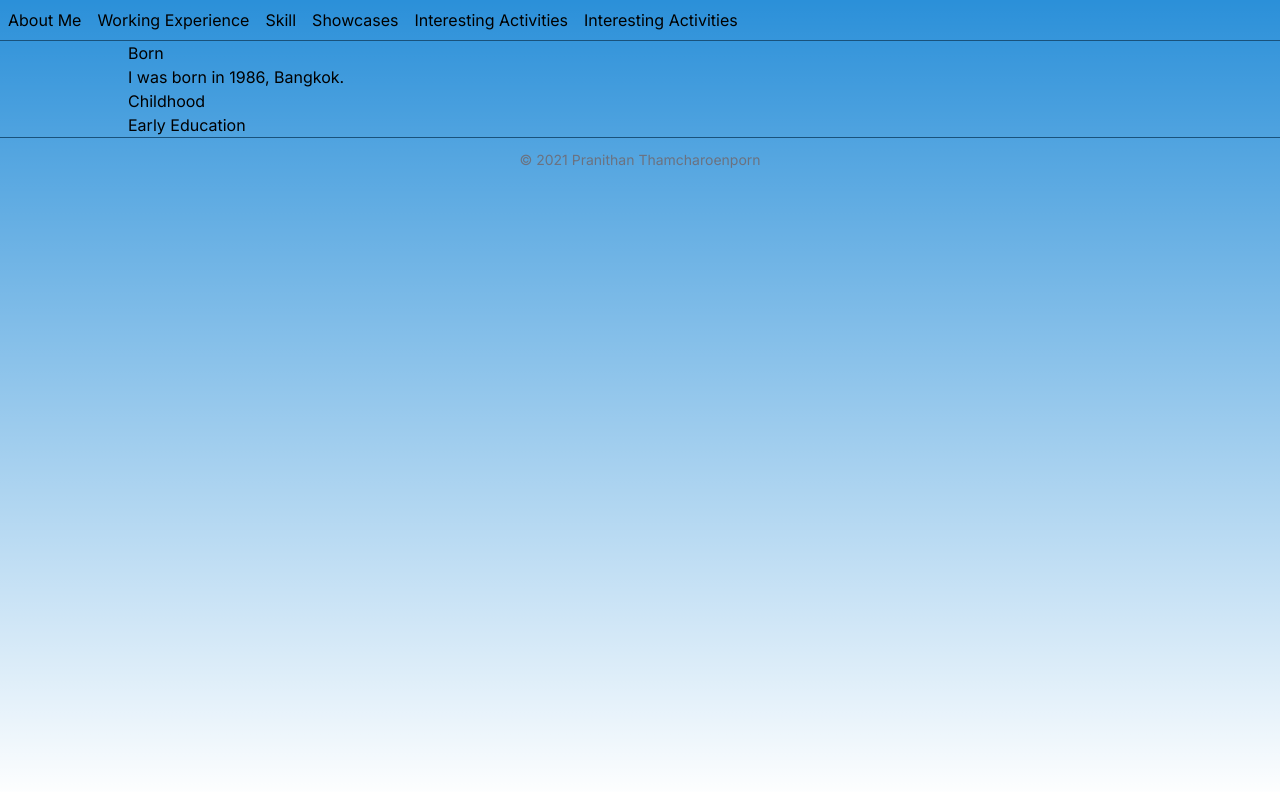
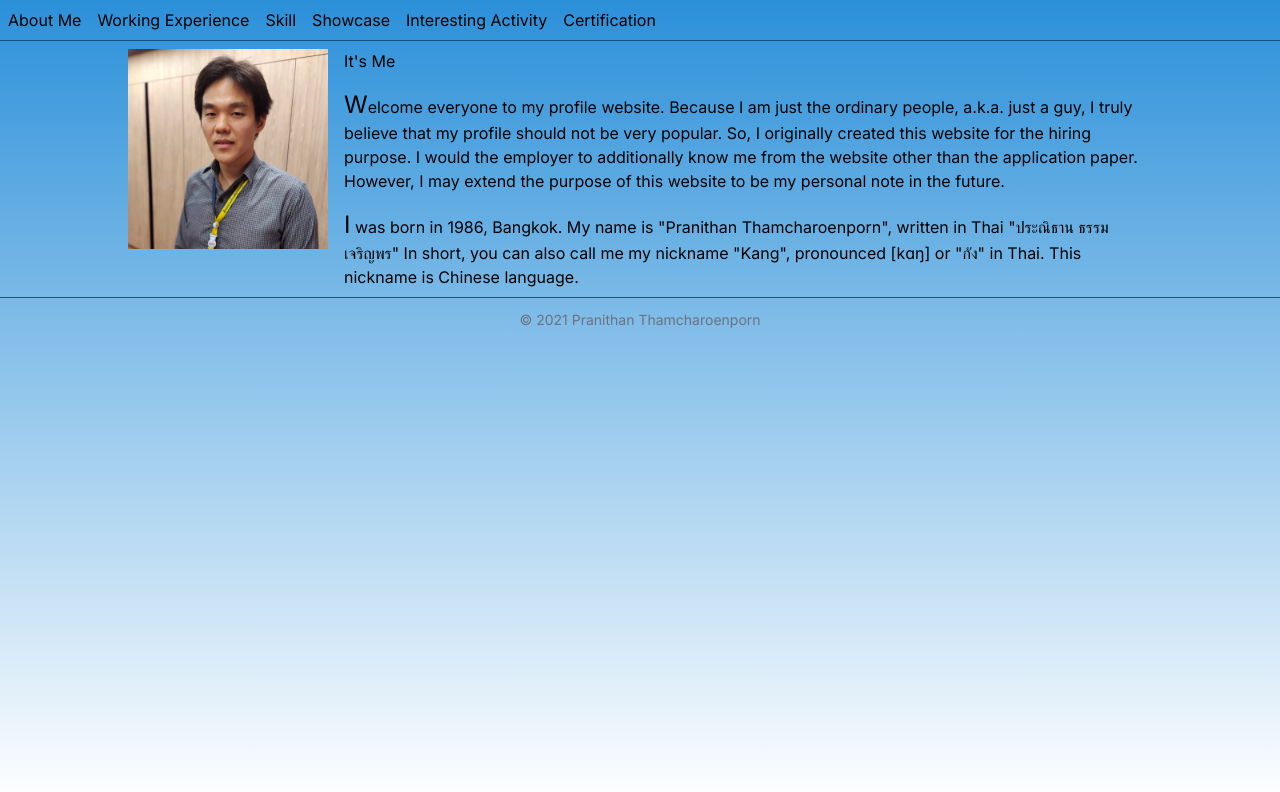
Before and after one commit to pranithan-kang/pranithan-kang.github.io, a Next.js app: page /about in a window 1280 px wide. Shown: the top 792 px of the page. Built offline with nearby package versions, Linux system fonts and the light colour scheme.

Commit message:
add more info

```diff
--- a/src/app/about/page.tsx
+++ b/src/app/about/page.tsx
@@ -1,20 +1,34 @@
 export default function AboutMe() {
   return (
     <>
-      <section>
-        <h2>Born</h2>
-        <p>I was born in 1986, Bangkok.</p>
-      </section>
+      <div className="flex space-x-4 mt-2 mb-2">
+        <img className="w-[200px] h-[200px]" src="/about-img/me.jpg" />
 
-      <section>
-        <h2>Childhood</h2>
-        <p></p>
-      </section>
+        <section className="space-y-4">
+          <h2>
+            <span className="icon-[akar-icons--arrow-left]"></span> It's Me
+          </h2>
+          <p>
+            <span className="text-2xl">W</span>elcome everyone to my profile
+            website. Because I am just the ordinary people, a.k.a. just a guy, I
+            truly believe that my profile should not be very popular. So, I
+            originally created this website for the hiring purpose. I would the
+            employer to additionally know me from the website other than the
+            application paper. However, I may extend the purpose of this website
+            to be my personal note in the future.
+          </p>
+          <p>
+            <span className="text-2xl">I</span> was born in 1986, Bangkok. My
+            name is &quot;Pranithan Thamcharoenporn&quot;, written in Thai &quot;ประณิธาน ธรรมเจริญพร&quot; In short, you can
+            also call me my nickname &quot;Kang&quot;, pronounced [k&#593;&#331;] or &quot;กัง&quot; in Thai. This nickname is Chinese language.
 
-      <section>
-        <h2>Early Education</h2>
-        <p></p>
-      </section>
+
+
+
+
+          </p>
+        </section>
+      </div>
     </>
   );
 }
--- a/src/app/showcase/page.tsx
+++ b/src/app/showcase/page.tsx
@@ -1,3 +1,7 @@
 export default function Showcase() {
-  return <></>;
+  return <>
+    - Number Pad Game
+    - CNC GCode
+    - Notebook of Coursera, Car Engineering
+  </>;
 }
--- a/src/components/menu.tsx
+++ b/src/components/menu.tsx
@@ -12,13 +12,13 @@ export function Menu() {
           <a href="/skill">Skill</a>
         </li>
         <li>
-          <a href="/showcase">Showcases</a>
+          <a href="/showcase">Showcase</a>
         </li>
         <li>
-          <a href="/interesting-activity">Interesting Activities</a>
+          <a href="/interesting-activity">Interesting Activity</a>
         </li>
         <li>
-          <a href="/certificate">Interesting Activities</a>
+          <a href="/certificate">Certification</a>
         </li>
       </ul>
     </nav>
```
Also changed, not shown: public/about-img/me.jpg (added).
